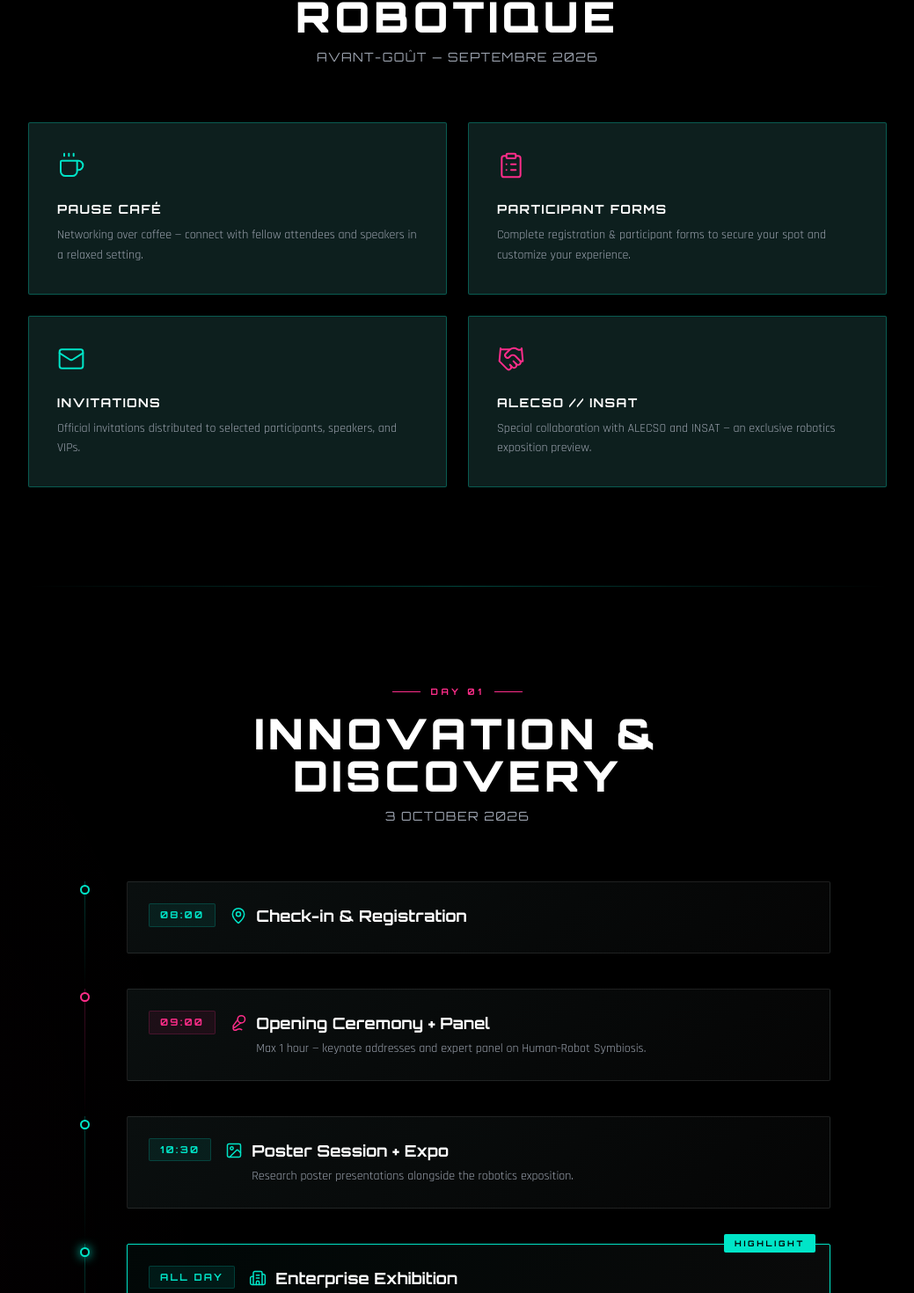
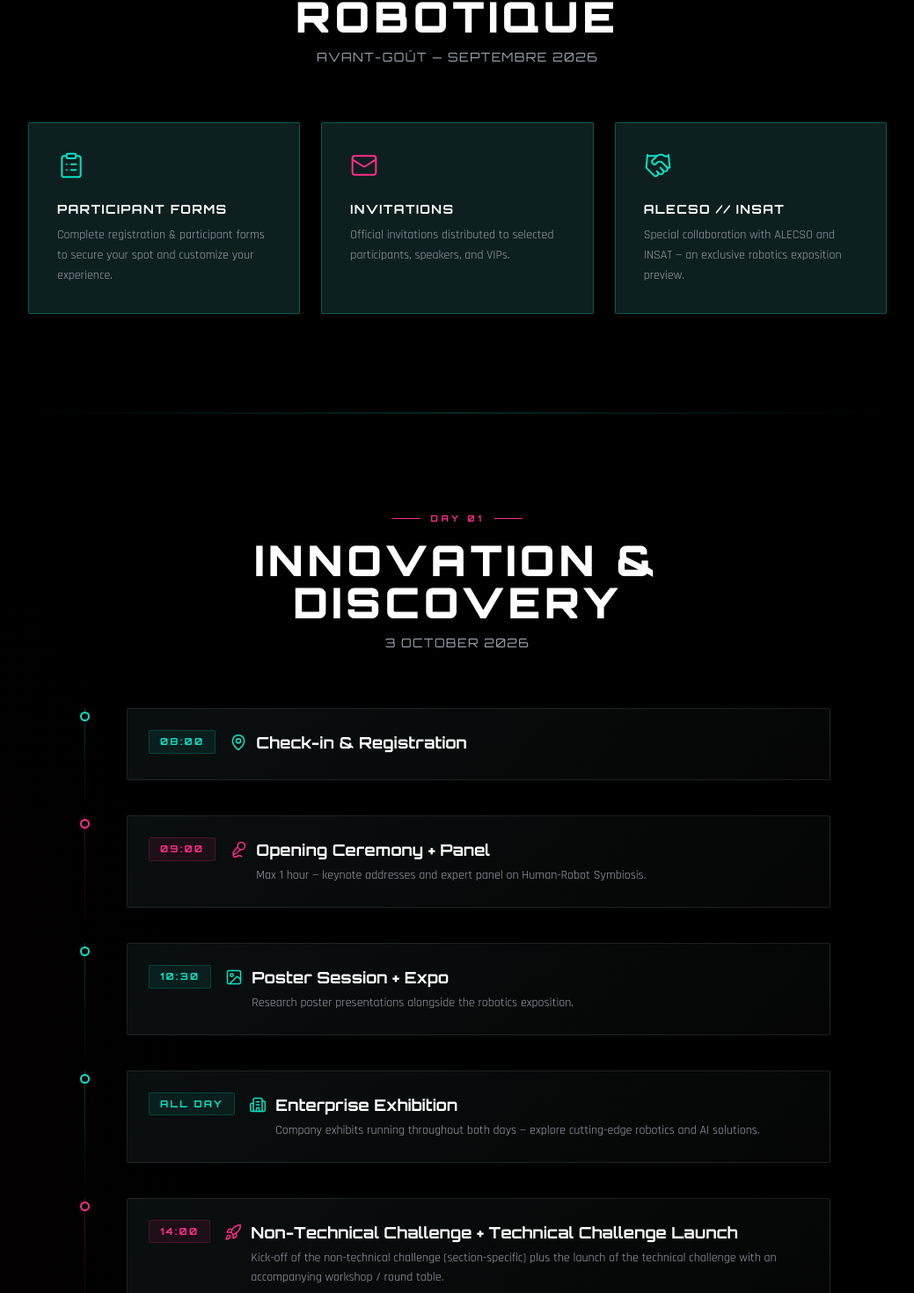
Before and after one commit to anonyme420/trsyp, a Next.js app: page /program in a window 1280 px wide. Shown: the part 681-2151 px from the top of the page at 88% size, without its empty margins (120-1159 px from the left). Built offline with nearby package versions, Linux system fonts and the light colour scheme.

Commit message:
deleted pause café  + fixed navbar

```diff
--- a/app/program/page.tsx
+++ b/app/program/page.tsx
@@ -4,7 +4,6 @@ import { useEffect, useRef } from "react";
 import Navbar from "@/components/Navbar";
 import Footer from "@/components/Footer";
 import {
-  Coffee,
   ClipboardList,
   Mail,
   Handshake,
@@ -30,11 +29,6 @@ const preConference = {
   title: "Conference Journey & Bibliothèque Humaine Robotique",
   subtitle: "Avant-goût — Septembre 2026",
   items: [
-    {
-      Icon: Coffee,
-      title: "Pause Café",
-      desc: "Networking over coffee — connect with fellow attendees and speakers in a relaxed setting.",
-    },
     {
       Icon: ClipboardList,
       title: "Participant Forms",
@@ -279,8 +273,8 @@ function TimelineCard({
       {/* Card */}
       <div
         className={`relative border rounded-sm p-5 md:p-6 transition-all duration-300 hover:translate-x-1 ${highlight
-            ? "border-opacity-60"
-            : "border-white/10 hover:border-opacity-40"
+          ? "border-opacity-60"
+          : "border-white/10 hover:border-opacity-40"
           }`}
         style={{
           background: highlight
@@ -440,7 +434,7 @@ export default function ProgramPage() {
             subtitle={preConference.subtitle}
           />
 
-          <div className="grid sm:grid-cols-2 gap-6">
+          <div className="grid md:grid-cols-3 gap-6">
             {preConference.items.map((item, i) => {
               const ItemIcon = item.Icon;
               return (
@@ -502,7 +496,7 @@ export default function ProgramPage() {
                 desc={event.desc}
                 accent={event.accent}
                 Icon={event.Icon}
-                highlight={event.highlight}
+
               />
             ))}
           </div>
@@ -539,7 +533,7 @@ export default function ProgramPage() {
                 desc={event.desc}
                 accent={event.accent}
                 Icon={event.Icon}
-                highlight={event.highlight}
+
               />
             ))}
           </div>
--- a/components/HeroSection.tsx
+++ b/components/HeroSection.tsx
@@ -120,7 +120,7 @@ export default function HeroSection() {
 
           {/* CTAs */}
           <div className="flex flex-wrap gap-4 mb-16 hero-fade-in" style={{ animationDelay: "0.35s" }}>
-            <a href="/register" className="btn-cyan">
+            <a href="register" className="btn-cyan">
               REGISTER NOW
             </a>
             <a href="#about" className="btn-outline">
--- a/components/Navbar.tsx
+++ b/components/Navbar.tsx
@@ -1,6 +1,6 @@
 "use client";
 
-import { useState } from "react";
+import { useState, useEffect } from "react";
 import Image from "next/image";
 
 const navLinks = [
@@ -14,9 +14,24 @@ const navLinks = [
 
 export default function Navbar() {
   const [menuOpen, setMenuOpen] = useState(false);
+  const [isScrolled, setIsScrolled] = useState(false);
+
+  useEffect(() => {
+    const handleScroll = () => {
+      setIsScrolled(window.scrollY > 20);
+    };
+
+    handleScroll();
+    window.addEventListener("scroll", handleScroll);
+    return () => window.removeEventListener("scroll", handleScroll);
+  }, []);
 
   return (
-    <nav className="fixed top-0 left-0 right-0 z-50  border-b border-white/5">
+    <nav className={`fixed top-0 left-0 right-0 z-50 transition-all duration-300 ${
+      isScrolled
+        ? "bg-[#050505]/90 backdrop-blur-md border-b border-[#00e5c8]/20 shadow-lg"
+        : "bg-transparent border-b border-white/5"
+    }`}>
       <div className="max-w-7xl mx-auto px-6 h-24 flex items-center justify-between">
         {/* Logo */}
         <a href="/" className="flex items-center gap-2">
```
Also changed, not shown: 1 other file (tests, documents, lock files or other folders).
